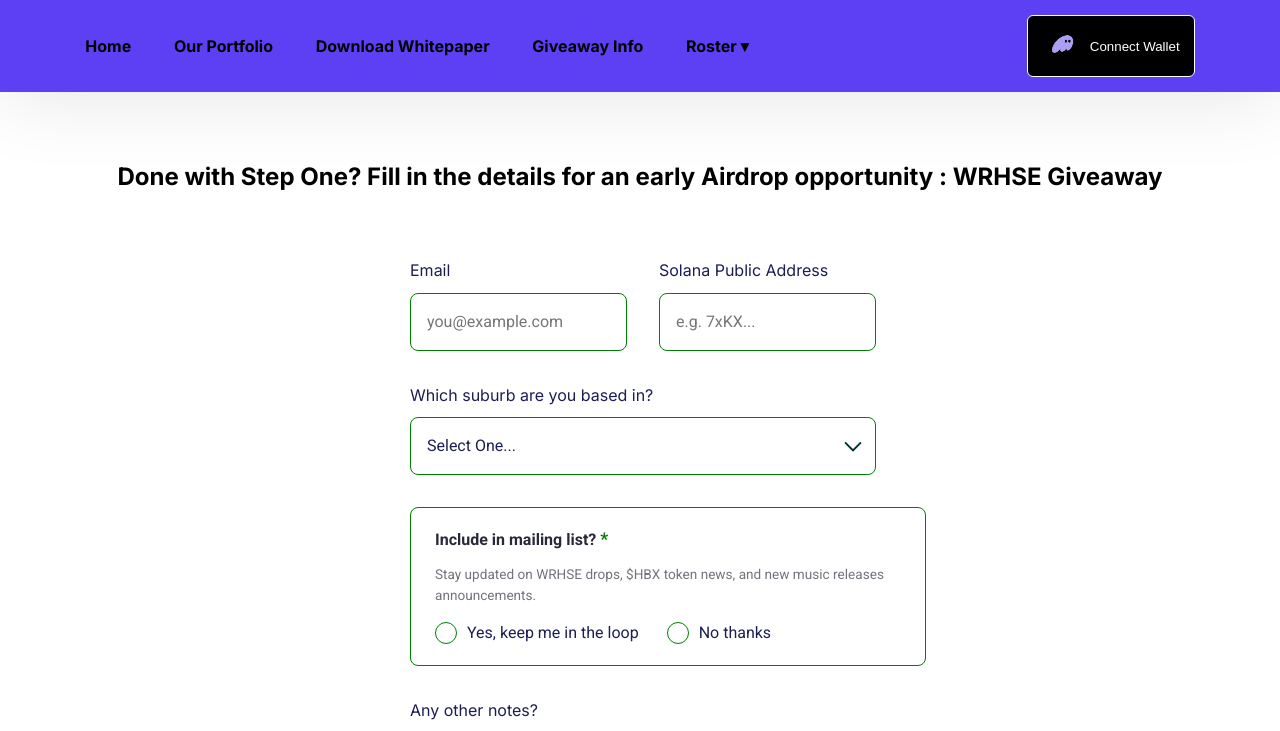
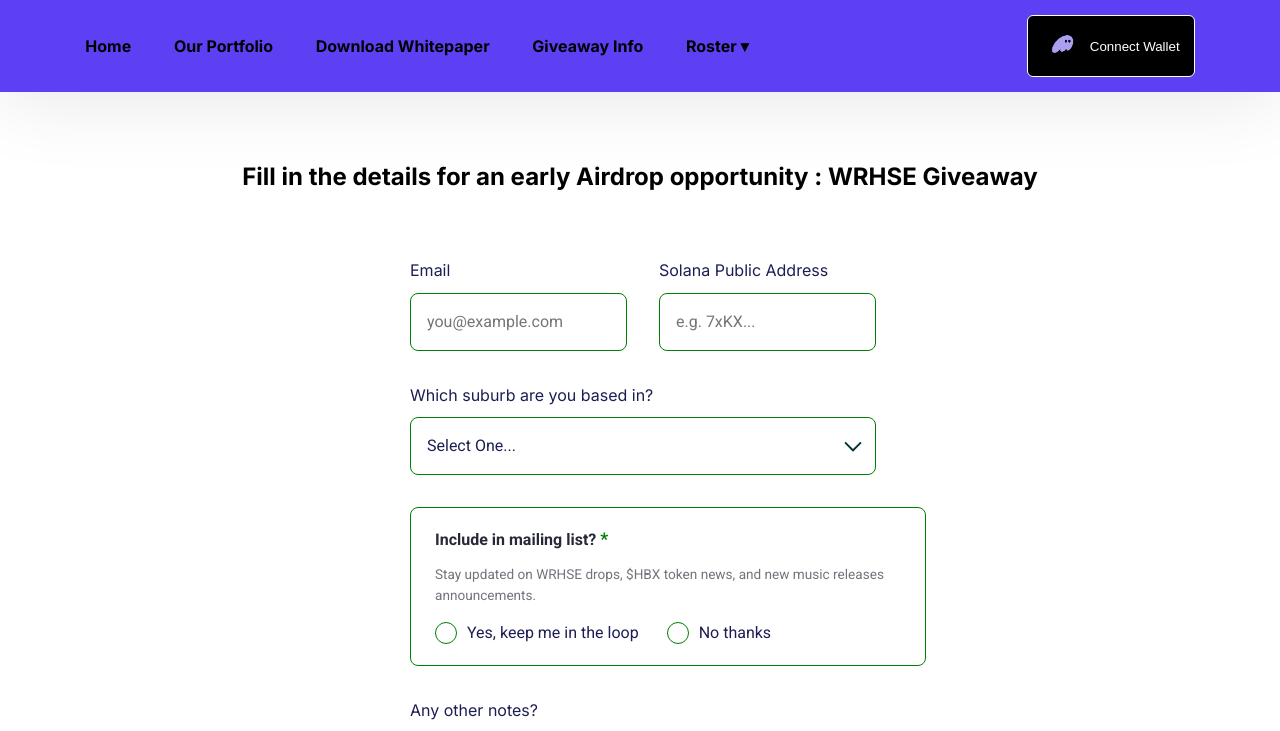
Before and after one commit to SteveTambo/HabixWeb, a React (Create React App) app in the folder client/: page /contact in a window 1280 px wide. Shown: the top 731 px of the page. Built offline with nearby package versions, Linux system fonts and the light colour scheme.

Commit message:
form update

```diff
--- a/client/src/Pages/Home/Contact/ContactMe.jsx
+++ b/client/src/Pages/Home/Contact/ContactMe.jsx
@@ -74,8 +74,7 @@ export default function ContactMe() {
     <section id="Contact" className="contact--section">
       <div>
         <h2>
-          Done with Step One? Fill in the details for an early Airdrop
-          opportunity : WRHSE Giveaway
+          Fill in the details for an early Airdrop opportunity : WRHSE Giveaway
         </h2>
       </div>
 
```
